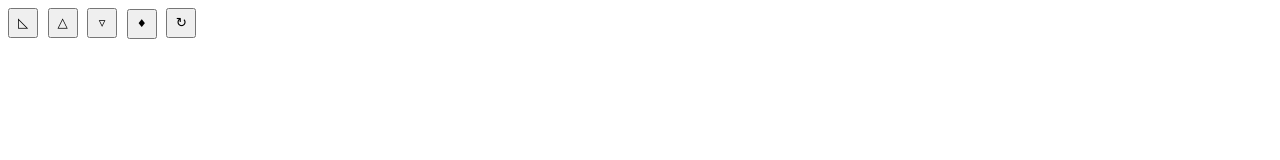
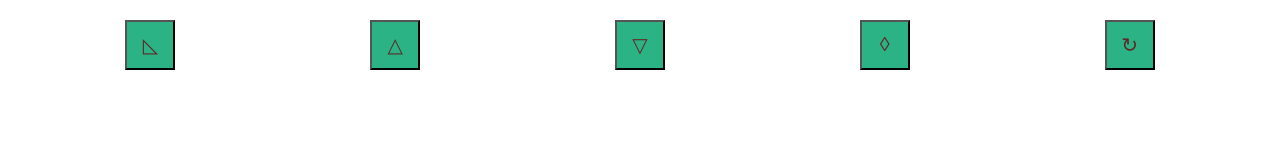
Before and after one commit to JulianNavi/Tri-Pyr-RePyr-or-Dia, a plain HTML site: page index.html in a window 1280 px wide. Drawn offline with Linux system fonts and the light colour scheme.

Commit message:
add some style

```diff
--- a/index.html
+++ b/index.html
@@ -5,25 +5,16 @@
     <meta charset="UTF-8">
     <meta name="viewport" content="width=device-width, initial-scale=1.0">
     <meta http-equiv="X-UA-Compatible" content="ie=edge">
-    <title>Document</title>
-    <style>
-        * {
-            font-family: 'Courier New', Courier, monospace;
-        }
-
-        button {
-            width: 30px;
-            height: 30px;
-        }
-    </style>
+    <link rel="stylesheet" href="style.css">
+    <title>Draw Tri, Pyr, RePyr or Dia</title>
 </head>
 
 <body>
     <div id="actions">
-        <button type="button" id="triangle">&#x025FA;</button>
+        <button type="button" id="triangle">&lltri;</button>
         <button type="button" id="pyramid">&xutri; </button>
-        <button type="button" id="reversepyramid">&triangledown;</button>
-        <button type="button" id="diamond">&diams;</button>
+        <button type="button" id="reversepyramid">&xdtri;</button>
+        <button type="button" id="diamond">&lozenge;</button>
         <button type="button" id="clear">&circlearrowright;</button>
     </div>
     <div id="result">
--- /dev/null
+++ b/style.css
@@ -0,0 +1,25 @@
+* {
+    font-family: 'Courier New', Courier, monospace;
+    box-sizing: border-box;
+}
+
+button {
+    width: 50px;
+    height: 50px;
+    background-color: rgb(43, 179, 133);
+    color: rgb(95, 41, 41);
+    font-size: 20px;
+}
+
+#actions {
+    display: flex;
+    margin: 20px;
+    text-align: center;
+    justify-content: space-around;
+}
+
+#result {
+    color: rgb(23, 85, 121);
+    margin-left: auto;
+    margin-right: auto;
+}
```
